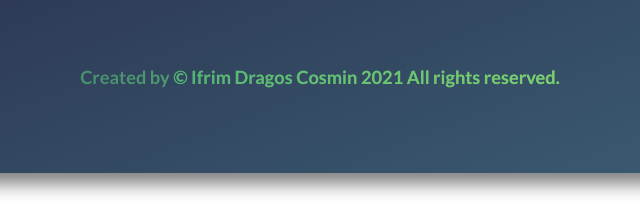
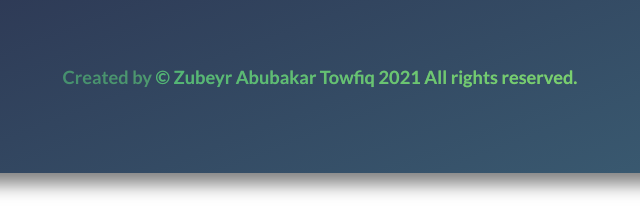
Before and after one commit to zubeir-Abubakar/snap, a plain HTML site: page index.html in a window 1280 px wide. Shown: the part 2858-3080 px from the top of the page, 320-960 px from the left. Drawn offline with Linux system fonts and the light colour scheme.

Commit message:
adding pictures and final touch

```diff
--- a/index.html
+++ b/index.html
@@ -269,7 +269,7 @@
                 </li>
             </ul>
             <p class="footer__copyright">Created by
-                <a href="#" class="footer__link"> &copy; Ifrim Dragos Cosmin <span id="span-date"></span> All rights reserved.   </p>
+                <a href="#" class="footer__link"> &copy; Zubeyr Abubakar Towfiq <span id="span-date"></span> All rights reserved.   </p>
         </div>
     </footer>
 
```
Also changed, not shown: sass/sass/abstracts/_functions.scss (added), sass/sass/abstracts/_mixins.scss (renamed from sass/abstracts/_mixins.scss), sass/sass/abstracts/_variables.scss (renamed from sass/abstracts/_variables.scss), sass/sass/base/_animations.scss (renamed from sass/base/_animations.scss), sass/sass/base/_base.scss (renamed from sass/base/_base.scss), sass/sass/base/_utilities.scss (renamed from sass/base/_utilities.scss), sass/sass/components/_buttons.scss (renamed from sass/components/_buttons.scss), sass/sass/layout/_card-container.scss (renamed from sass/layout/_card-container.scss), sass/sass/layout/_footer.scss (renamed from sass/layout/_footer.scss), sass/sass/layout/_form-container.scss (renamed from sass/layout/_form-container.scss), sass/sass/layout/_header-section.scss (renamed from sass/layout/_header-section.scss), sass/sass/layout/_logo.scss (renamed from sass/layout/_logo.scss), sass/sass/layout/_menuBurger.scss (renamed from sass/layout/_menuBurger.scss), sass/sass/layout/_section-about.scss (renamed from sass/layout/_section-about.scss), 2 more files.
